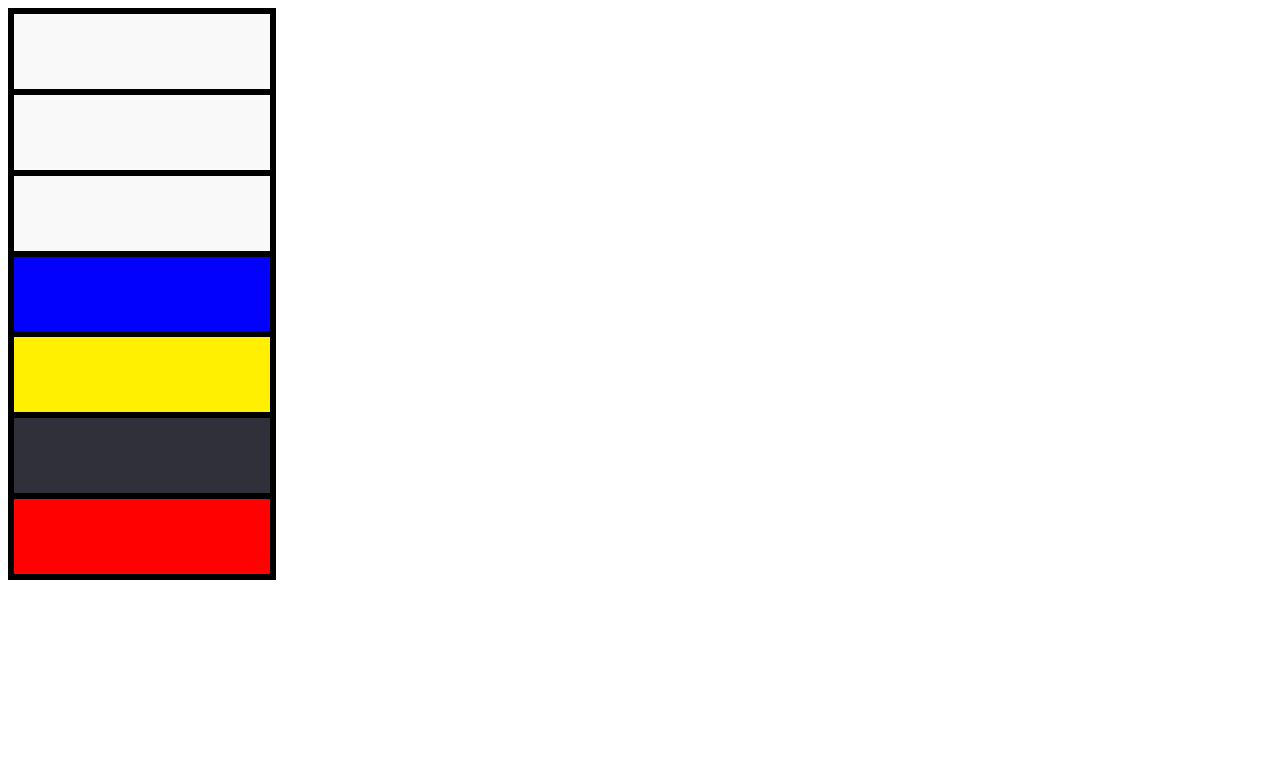
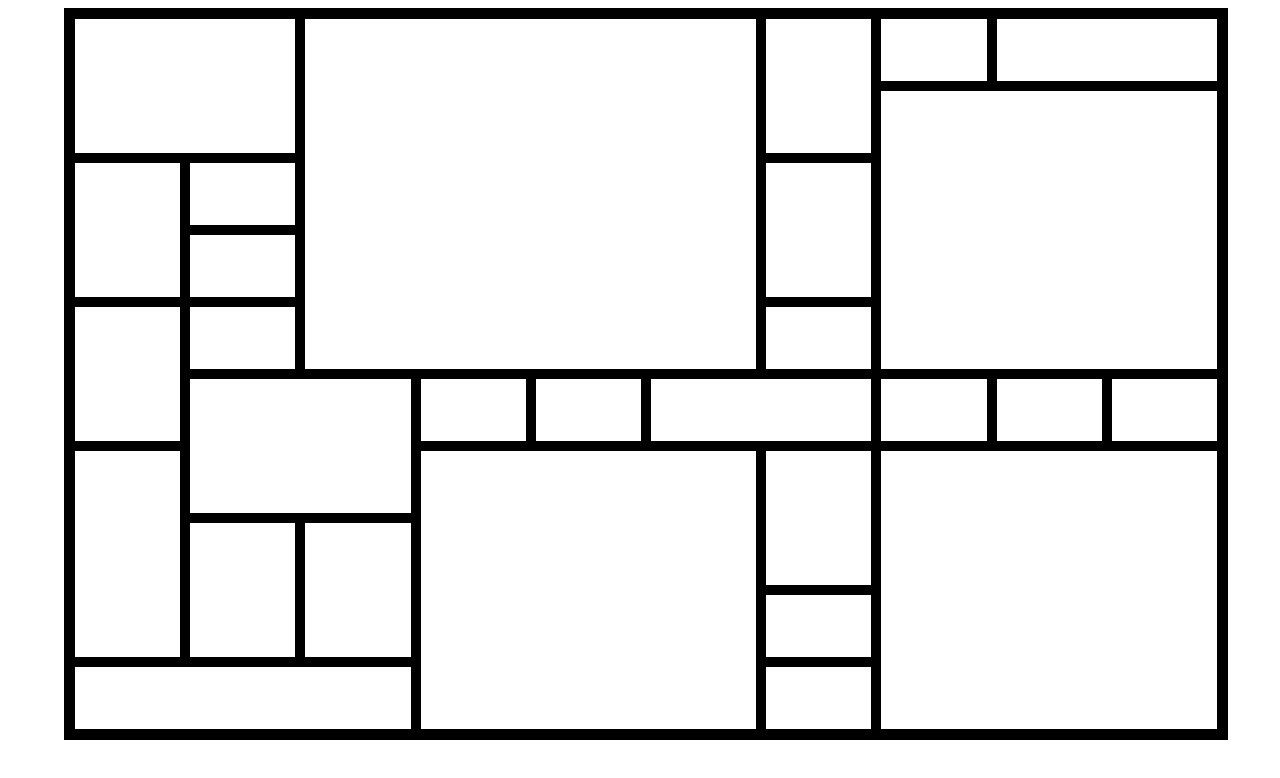
Before and after one commit to votrepoesie/non-objective-composition, a plain HTML site: page index.html in a window 1280 px wide. Drawn offline with Linux system fonts and the light colour scheme.

Commit message:
css grid

```diff
--- a/index.html
+++ b/index.html
@@ -9,15 +9,36 @@
 </head>
 
 <body>
-
     <div class="cube-area1">
-        <div class="bg-white box"></div>
-        <div class="bg-white box"></div>
-        <div class="bg-white box"></div>
-        <div class="bg-blue box"></div>
-        <div class="bg-yellow box"></div>
-        <div class="bg-grey box"></div>
-        <div class="bg-red box"></div>
+        <div class="div1 box"></div>
+        <div class="div2 box"></div>
+        <div class="div3 box"></div>
+        <div class="div4 box"></div>
+        <div class="div5 box"></div>
+        <div class="div6 box"></div>
+        <div class="div7 box"></div>
+        <div class="div8 box"></div>
+        <div class="div9 box"></div>
+        <div class="div10 box"></div>
+        <div class="div11 box"></div>
+        <div class="div12 box"></div>
+        <div class="div13 box"></div>
+        <div class="div14 box"></div>
+        <div class="div15 box"></div>
+        <div class="div16 box"></div>
+        <div class="div17 box"></div>
+        <div class="div18 box"></div>
+        <div class="div19 box"></div>
+        <div class="div20 box"></div>
+        <div class="div21 box"></div>
+        <div class="div22 box"></div>
+        <div class="div23 box"></div>
+        <div class="div24 box"></div>
+        <div class="div25 box"></div>
+        <div class="div26 box"></div>
+        <div class="div27 box"></div>
+        <div class="div28 box"></div>
+        <div class="div29 box"></div>
     </div>
 
     <script src="index.js"></script>
--- a/index.js
+++ b/index.js
@@ -1,3 +1,5 @@
+//event object connected to event listener
+//.target = html element that triggers the event
 function changeColor (e) {
     const r = Math.random() * 255
     const g = Math.random() * 255
@@ -7,13 +9,15 @@ function changeColor (e) {
 }
 
 function changeBack (e) {
-    const items = ['#ff0101', '#fff001', '#0101fd', '#30303a', '#f9f9f9', '#f9f9f9', '#f9f9f9']
+    const items = ['#ff0101', '#fff001', '#0101fd', '#30303a', '#f9f9f9', '#f9f9f9', '#f9f9f9', '#f9f9f9']
     const ranIdx = Math.floor(Math.random() * items.length)
     e.target.style.backgroundColor = items[ranIdx]
 }
 
 function setup () {
+    //boxes (variable) stores all hover effects
     const boxes = document.querySelectorAll('.box')
+    //loop through array and apply event listeners to each box
     for (let i = 0; i < boxes.length; i++) {
       boxes[i].addEventListener('mouseover', changeColor)
       boxes[i].addEventListener('mouseout', changeBack)
--- a/style.css
+++ b/style.css
@@ -8,21 +8,57 @@
 }
 
 .cube-area1 {
-    width: 20%;
-    height: 70%;
+    width: 90%;
+    height: 90%;
+    left: 5%;
     position: absolute;
+    border: 6px solid var(--black);
     display: grid;
-    border: 6px solid var(--black);
+    grid-template-columns: repeat(10, 1fr);
+    grid-template-rows: repeat(10, 1fr);
+    grid-column-gap: 0px;
+    grid-row-gap: 0px;
 }
 
+.div1 { grid-area: 1 / 1 / 3 / 3; }
+.div2 { grid-area: 3 / 1 / 5 / 2; }
+.div3 { grid-area: 5 / 1 / 7 / 2; }
+.div4 { grid-area: 5 / 2 / 6 / 3; }
+.div5 { grid-area: 4 / 2 / 5 / 3; }
+.div6 { grid-area: 3 / 2 / 4 / 3; }
+.div7 { grid-area: 6 / 2 / 8 / 4; }
+.div8 { grid-area: 7 / 1 / 10 / 2; }
+.div9 { grid-area: 10 / 1 / 11 / 4; }
+.div10 { grid-area: 8 / 2 / 10 / 3; }
+.div11 { grid-area: 8 / 3 / 10 / 4; }
+.div12 { grid-area: 1 / 3 / 6 / 7; }
+.div13 { grid-area: 6 / 4 / 7 / 5; }
+.div14 { grid-area: 6 / 5 / 7 / 6; }
+.div15 { grid-area: 6 / 6 / 7 / 8; }
+.div16 { grid-area: 1 / 7 / 3 / 8; }
+.div17 { grid-area: 3 / 7 / 5 / 8; }
+.div18 { grid-area: 5 / 7 / 6 / 8; }
+.div19 { grid-area: 7 / 8 / 11 / 11; }
+.div20 { grid-area: 7 / 7 / 9 / 8; }
+.div21 { grid-area: 2 / 8 / 6 / 11; }
+.div22 { grid-area: 1 / 8 / 2 / 9; }
+.div23 { grid-area: 1 / 9 / 2 / 11; }
+.div24 { grid-area: 6 / 8 / 7 / 9; }
+.div25 { grid-area: 6 / 9 / 7 / 10; }
+.div26 { grid-area: 6 / 10 / 7 / 11; }
+.div27 { grid-area: 9 / 7 / 10 / 8; }
+.div28 { grid-area: 10 / 7 / 11 / 8; }
+.div29 { grid-area: 7 / 4 / 11 / 7; }
+
 .cube-area1 > div {
-    border-bottom: 6px solid var(--black);
+    border: 5px solid var(--black);
 }
 
-.cube-area1 > div:last-child {
+/* .cube-area1 > div:last-child {
     border-bottom: none;
-}
+} */
 
+/* utility classes */
 .bg-white { background-color: var(--white); }
 .bg-blue { background-color: var(--blue); }
 .bg-yellow { background-color: var(--yellow); }
```
